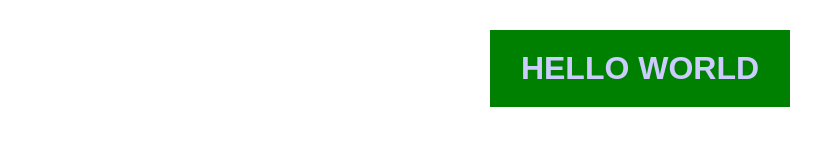
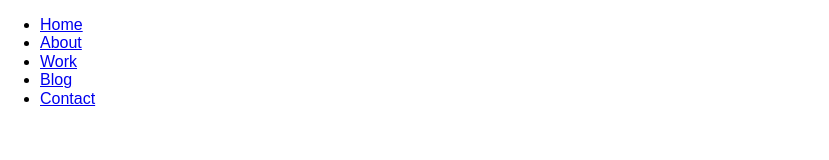
Before and after one commit to looktoroot/Ascent, a website: page src/index.html in a window 1280 px wide. Shown: the whole page, without its empty margins (0-829 px from the left). Drawn offline with nearby package versions, Linux system fonts and the light colour scheme; files that its build step writes are made by us from their sources.

Commit message:
start html

```diff
--- a/src/index.html
+++ b/src/index.html
@@ -1,13 +1,39 @@
 <!DOCTYPE html>
-<html lang="en">
+<html lang="ru">
 <head>
   <meta charset="UTF-8">
   <title>Ascention</title>
   <link rel="stylesheet" href="css/style.css">
 </head>
 <body>
-  <div class="test-block">
-    <h1 class="test-block__title">HELLO WORLD</h1>
-  </div>
+  <!-- BEGIN page-header -->
+  <header class="page-header">
+    <div class="page-header__top">
+      <div class="page-header__logo"></div>
+      <div class="page-header__nav">
+        <ul class="page-header__nav-list">
+          <li class="page-header__nav-item"><a href="#">Home</a></li>
+          <li class="page-header__nav-item"><a href="#">About</a></li>
+          <li class="page-header__nav-item"><a href="#">Work</a></li>
+          <li class="page-header__nav-item"><a href="#">Blog</a></li>
+          <li class="page-header__nav-item"><a href="#">Contact</a></li>
+        </ul>
+      </div>
+    </div>
+
+    <div class="page-header__main">
+
+    </div>
+  </header>
+  <!-- END page-header -->
+
+
+
+
+
+
+
+
+
 </body>
 </html>
```
